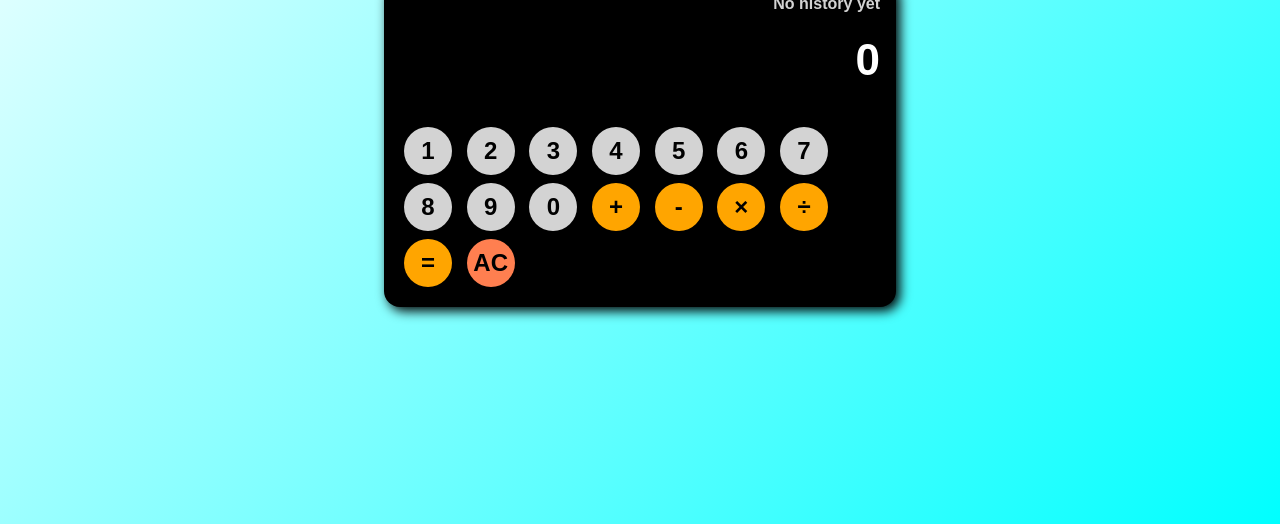
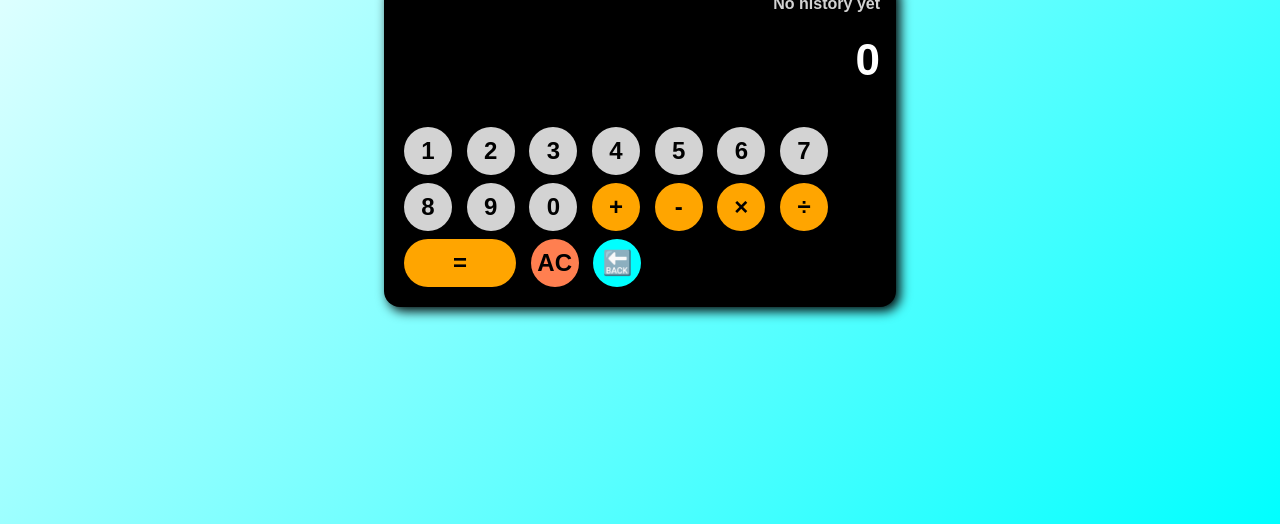
Before and after one commit to RossWe3Dev/odin-calculator, a plain HTML site: page index.html in a window 1280 px wide. Shown: the part 276-800 px from the top of the page. Drawn offline with Linux system fonts and the light colour scheme.

Commit message:
Add delete button, edit style

```diff
--- a/index.html
+++ b/index.html
@@ -36,6 +36,7 @@
                 <button class="operate" id="equal">=</button>
 
                 <button class="clear" id="clear">AC</button>
+                <button class="delete" id="clear">🔙</button>
             </div>
         </div>
     </main>
--- a/style.css
+++ b/style.css
@@ -76,6 +76,15 @@ button:hover {
     background-color: orange;
 }
 
+.operate {
+    width: 7rem;
+    border-radius: 1.5rem;
+}
+
 .clear {
     background-color: coral;
 }
+
+.delete {
+    background-color: cyan;
+}
```
